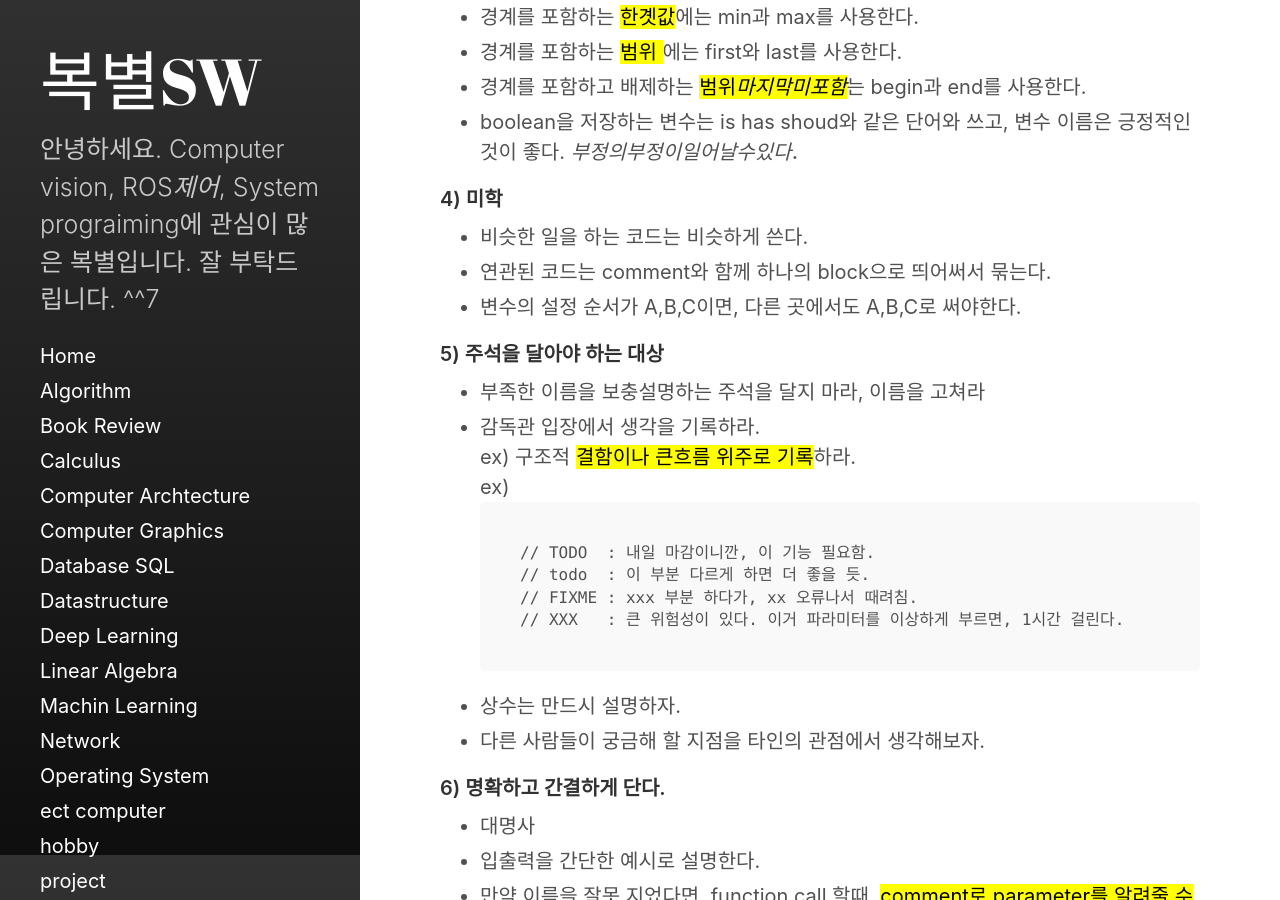
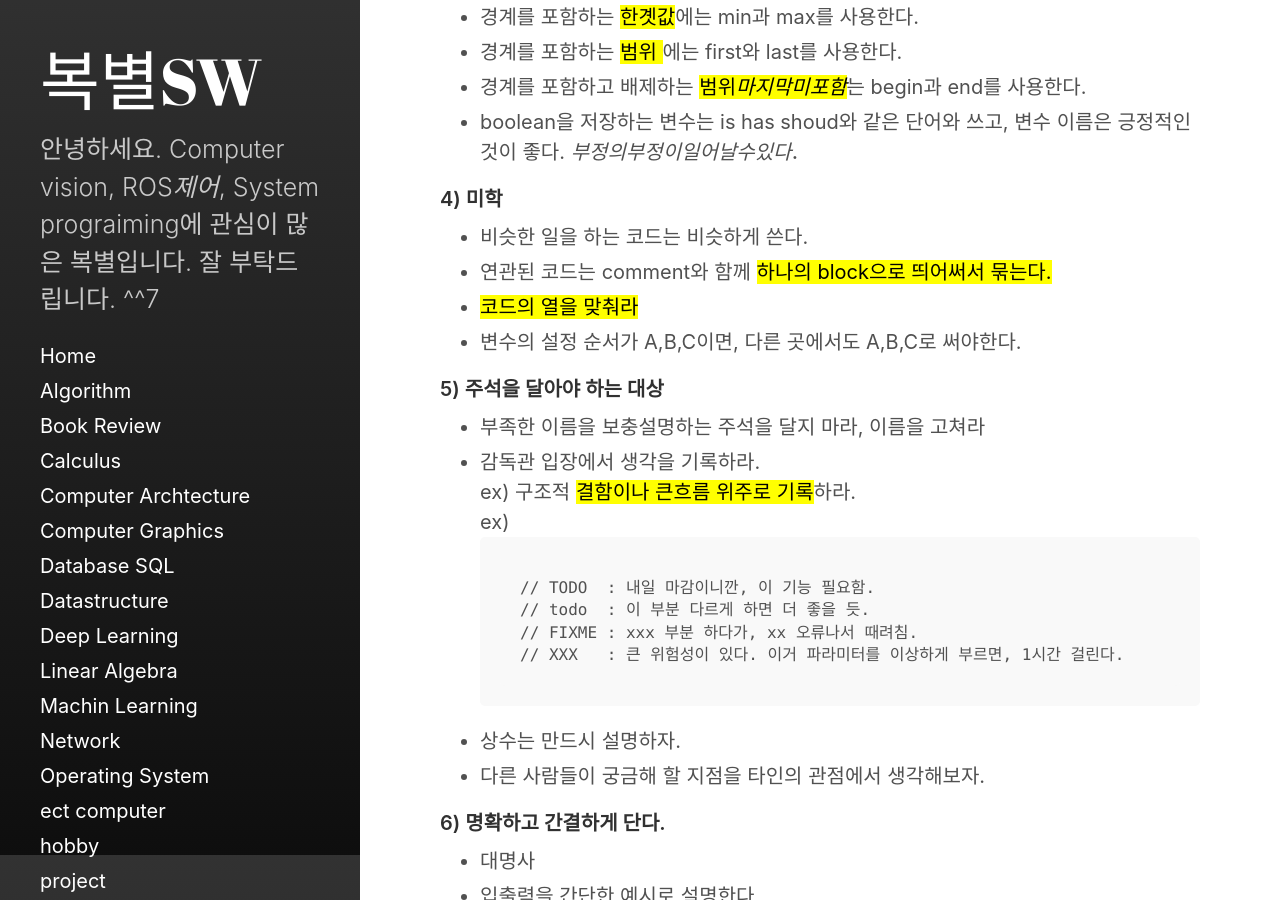
Before and after one commit to luckydipper/luckydipper.github.io, a Jekyll site: the page built from _posts/2021-07-03-Book Review-art of readable code.md, in a window 1280 px wide and 900 px high, scrolled down 945 px. Built offline with Jekyll 4.4.1, drawn with Linux system fonts in a browser that asks for light colours; formulas are drawn with MathJax 3.

Commit message:
[fix] - beauti part
unifi row and column's line

```diff
--- a/_posts/2021-07-03-Book Review-art of readable code.md
+++ b/_posts/2021-07-03-Book Review-art of readable code.md
@@ -44,7 +44,8 @@ ex) time_ms, unsafe, trusted_password<br>
 
 #### 4) 미학
 - 비슷한 일을 하는 코드는 비슷하게 쓴다.<br>
-- 연관된 코드는 comment와 함께 하나의 block으로 띄어써서 묶는다. <br>
+- 연관된 코드는 comment와 함께 <mark>하나의 block으로 띄어써서 묶는다.</mark> <br>
+- <mark>코드의 열을 맞춰라 </mark>
 - 변수의 설정 순서가 A,B,C이면, 다른 곳에서도 A,B,C로 써야한다.<br>
 
 #### 5) 주석을 달아야 하는 대상
```
